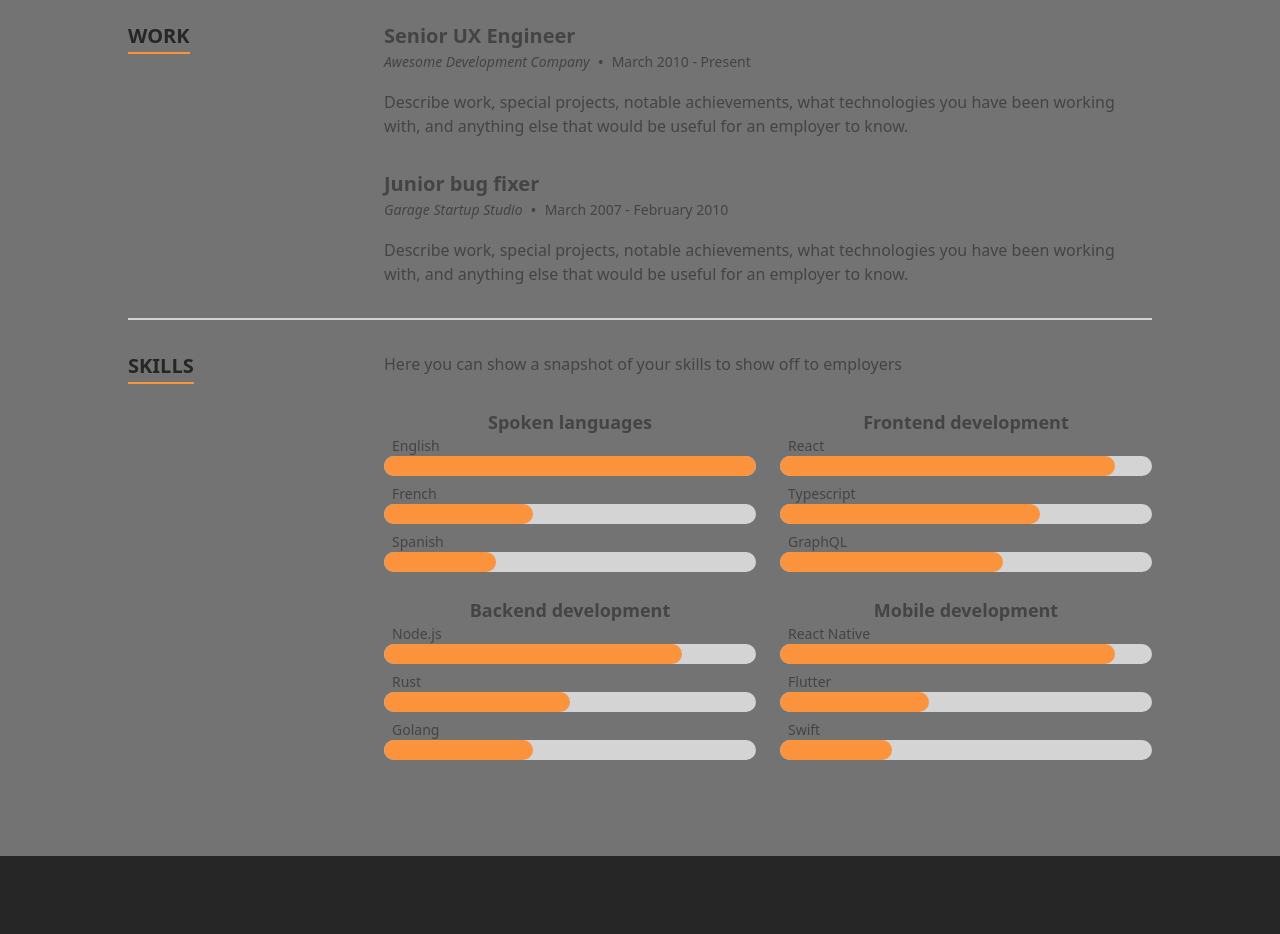
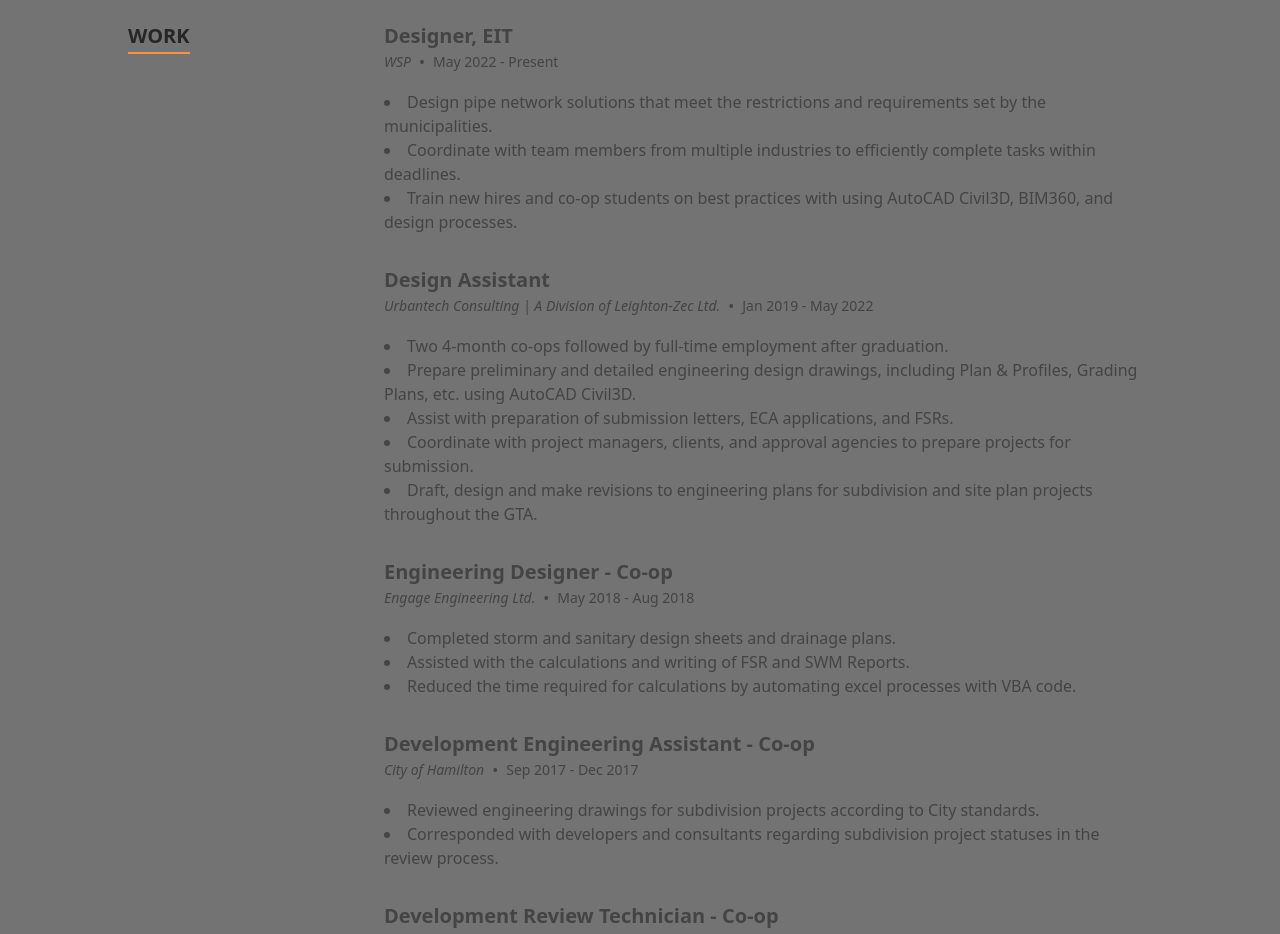
Before and after one commit to debbie-fan/debbie-fan-portfolio, a Next.js app: page / in a window 1280 px wide. Shown: the part 1940-2874 px from the top of the page. Built offline with nearby package versions, Linux system fonts and the light colour scheme.

Commit message:
Update work experiences in Resume section

```diff
--- a/src/data/data.tsx
+++ b/src/data/data.tsx
@@ -293,24 +293,62 @@
 
 export const experience: TimelineItem[] = [
   {
-    date: 'March 2010 - Present',
-    location: 'Awesome Development Company',
-    title: 'Senior UX Engineer',
+    date: 'May 2022 - Present',
+    location: 'WSP',
+    title: 'Designer, EIT',
     content: (
       <p>
-        Describe work, special projects, notable achievements, what technologies you have been working with, and
-        anything else that would be useful for an employer to know.
+        <li>Design pipe network solutions that meet the restrictions and requirements set by the municipalities.</li>
+        <li>Coordinate with team members from multiple industries to efficiently complete tasks within deadlines.</li>
+        <li>Train new hires and co-op students on best practices with using AutoCAD Civil3D, BIM360, and design processes.</li>
       </p>
     ),
   },
   {
-    date: 'March 2007 - February 2010',
-    location: 'Garage Startup Studio',
-    title: 'Junior bug fixer',
+    date: 'Jan 2019 - May 2022',
+    location: 'Urbantech Consulting | A Division of Leighton-Zec Ltd.',
+    title: 'Design Assistant',
     content: (
       <p>
-        Describe work, special projects, notable achievements, what technologies you have been working with, and
-        anything else that would be useful for an employer to know.
+        <li>Two 4-month co-ops followed by full-time employment after graduation.</li>
+        <li>Prepare preliminary and detailed engineering design drawings, including Plan & Profiles, Grading Plans, etc. using AutoCAD Civil3D.</li>
+        <li>Assist with preparation of submission letters, ECA applications, and FSRs.</li>
+        <li>Coordinate with project managers, clients, and approval agencies to prepare projects for submission.</li>
+        <li>Draft, design and make revisions to engineering plans for subdivision and site plan projects throughout the GTA.</li>
+      </p>
+    ),
+  },
+  {
+    date: 'May 2018 - Aug 2018',
+    location: 'Engage Engineering Ltd.',
+    title: 'Engineering Designer - Co-op',
+    content: (
+      <p>
+        <li>Completed storm and sanitary design sheets and drainage plans.</li>
+        <li>Assisted with the calculations and writing of FSR and SWM Reports.</li>
+        <li>Reduced the time required for calculations by automating excel processes with VBA code.</li>
+      </p>
+    ),
+  },
+  {
+    date: 'Sep 2017 - Dec 2017',
+    location: 'City of Hamilton',
+    title: 'Development Engineering Assistant - Co-op',
+    content: (
+      <p>
+        <li>Reviewed engineering drawings for subdivision projects according  to City standards.</li>
+        <li>Corresponded with developers and consultants regarding subdivision project statuses in the review process.</li>
+      </p>
+    ),
+  },
+  {
+    date: 'Jan 2017 - Apr 2017',
+    location: 'York Region',
+    title: 'Development Review Technician - Co-op',
+    content: (
+      <p>
+        <li>Reviewed development proposals, ensuring applications met York Region standards.</li>
+        <li>Assisted in drafting approval letters for site plan, commercial, and subdivision projects.</li>
       </p>
     ),
   },
```
